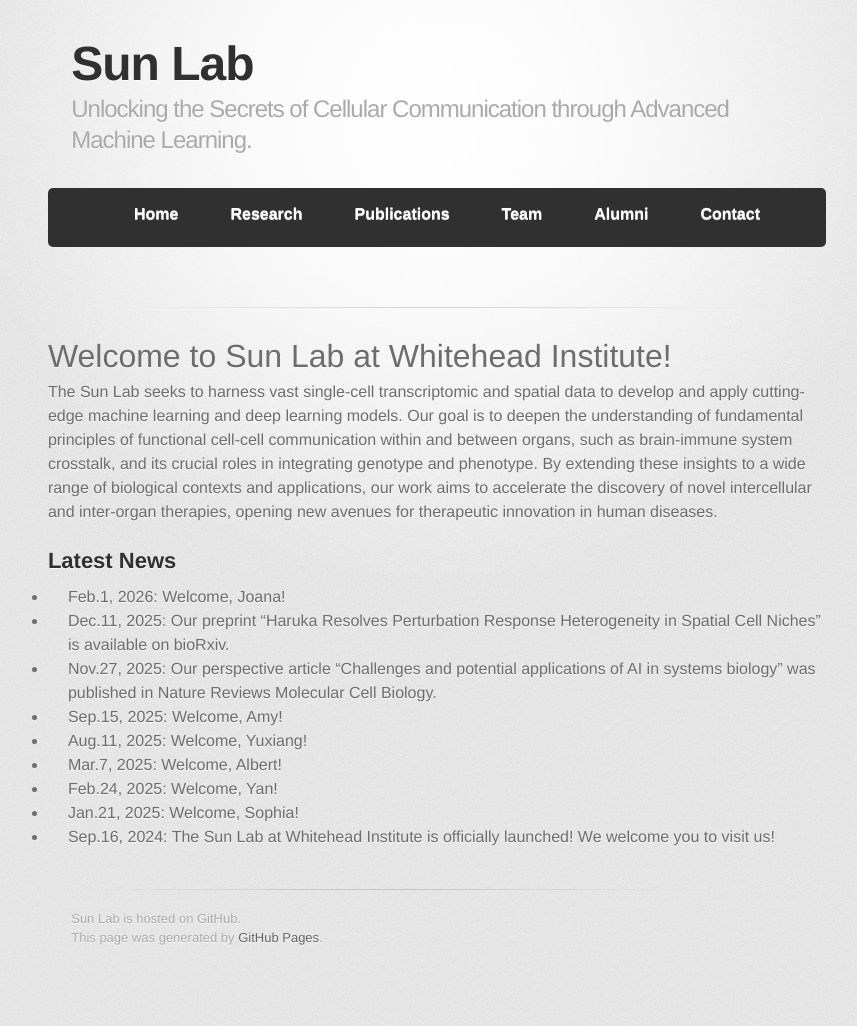
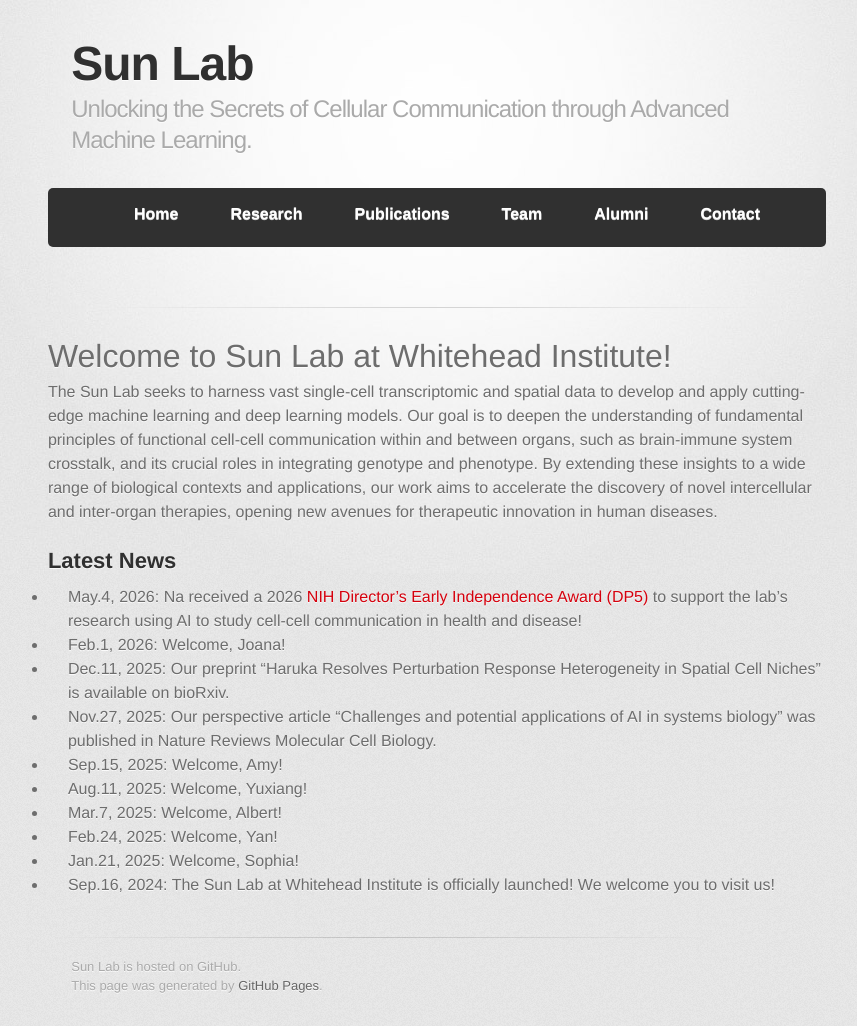
Before and after one commit to whitehead/SunLab, a Jekyll site: the page built from docs/index.md, in a window 1280 px wide. Shown: the whole page, without its empty margins (171-1028 px from the left). Built offline with Jekyll 4.4.1, drawn with Linux system fonts in a browser that asks for light colours; some web fonts are replaced; our own code applies the rules of GitHub Pages for plain Markdown files; before the commit the page ends 978 px from its top, so only the background shows below that.

Commit message:
Add news: NIH Director's Early Independence Award (DP5)

```diff
--- a/docs/index.md
+++ b/docs/index.md
@@ -7,6 +7,7 @@ layout: default
 The Sun Lab seeks to harness vast single-cell transcriptomic and spatial data to develop and apply cutting-edge machine learning and deep learning models. Our goal is to deepen the understanding of fundamental principles of functional cell-cell communication within and between organs, such as brain-immune system crosstalk, and its crucial roles in integrating genotype and phenotype. By extending these insights to a wide range of biological contexts and applications, our work aims to accelerate the discovery of novel intercellular and inter-organ therapies, opening new avenues for therapeutic innovation in human diseases.
 
 ## Latest News
+- May.4, 2026: Na received a 2026 [NIH Director's Early Independence Award (DP5)](https://wi.mit.edu/news/whitehead-ai-fellow-na-sun-receives-national-institutes-health-director-s-early-independence) to support the lab's research using AI to study cell-cell communication in health and disease!
 - Feb.1, 2026: Welcome, Joana!
 - Dec.11, 2025: Our preprint “Haruka Resolves Perturbation Response Heterogeneity in Spatial Cell Niches” is available on bioRxiv.
 - Nov.27, 2025: Our perspective article “Challenges and potential applications of AI in systems biology” was published in Nature Reviews Molecular Cell Biology.
```
